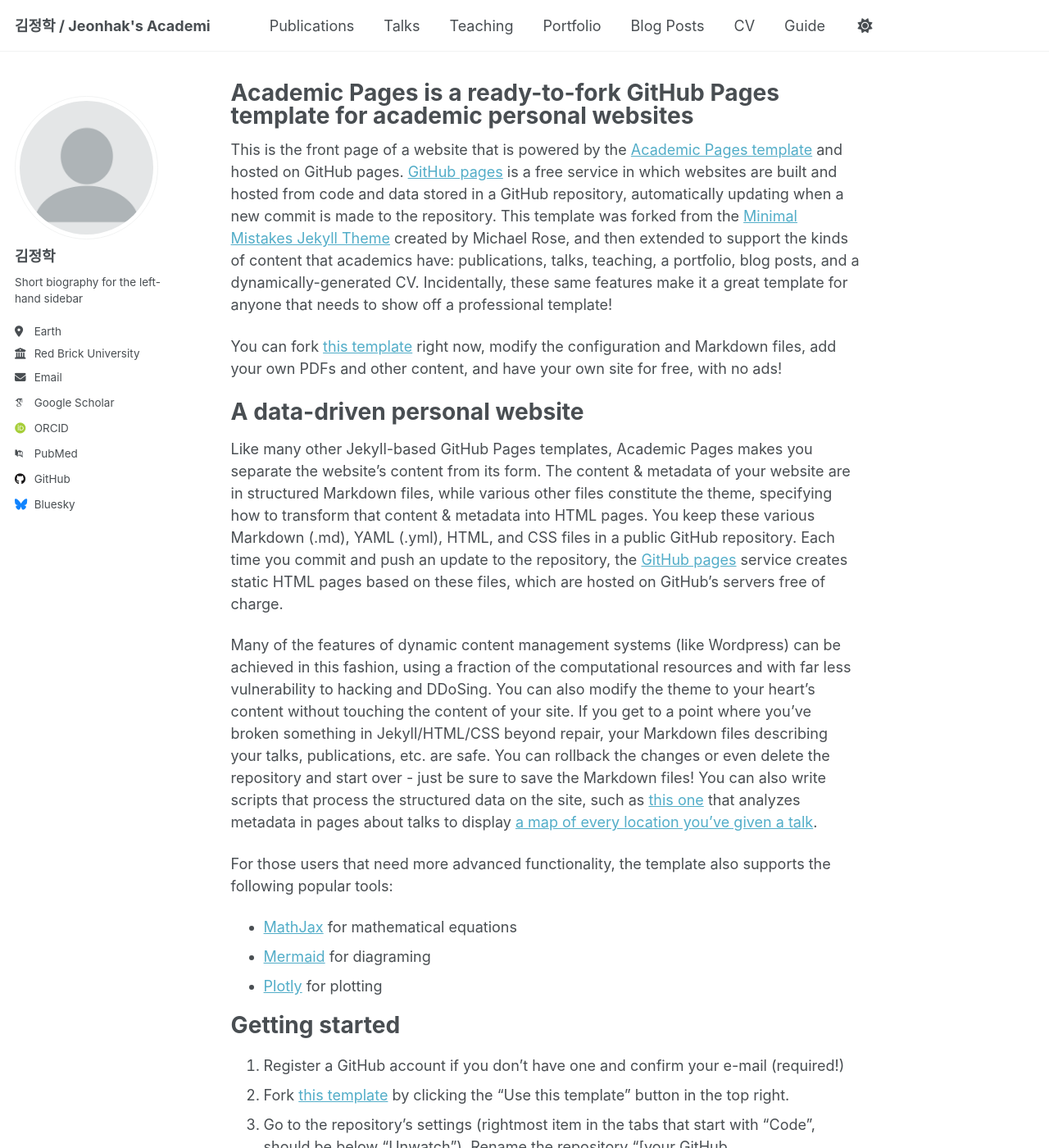
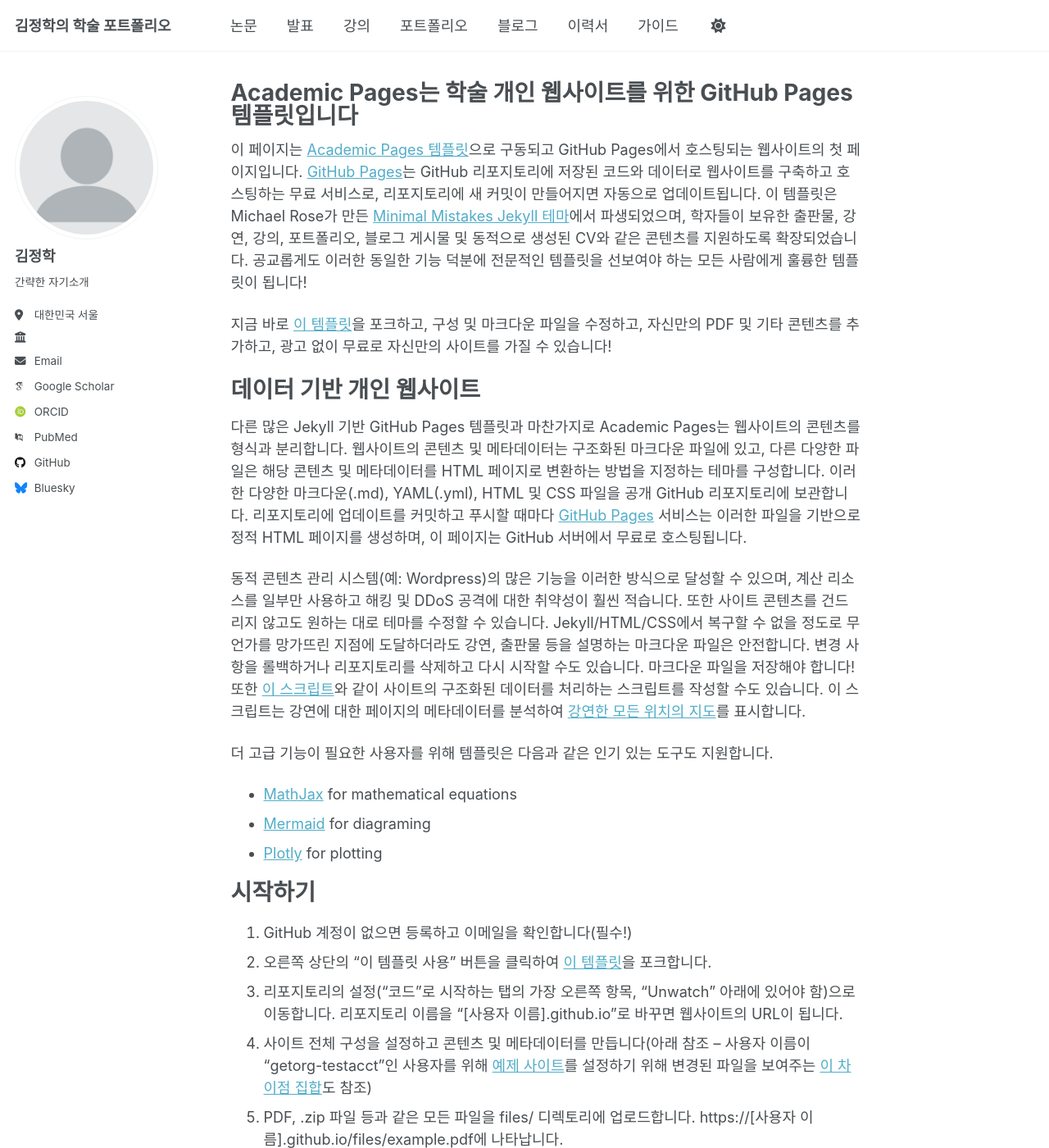
Before and after one commit to wjdgkr3386/wjdgkr3386.github.io, a Jekyll site: the page built from _pages/about.md, in a window 1280 px wide and 1400 px high. Shown: the whole window at 82% size. Built offline with Jekyll 4.4.1, drawn with Linux system fonts in a browser that asks for light colours; some web fonts are replaced; a script that is not in the unit is left out; some of the changed text lies outside the part shown.

Commit message:
Translate site content to Korean

```diff
--- a/_config.yml
+++ b/_config.yml
@@ -1,18 +1,18 @@
 # Welcome to Jekyll!
 #
 # This config file is meant for settings that affect your entire site, values
-# which you are expected to set up once and rarely need to edit after that.
+# which you arere expected to set up once and rarely need to edit after that.
 # For technical reasons, this file is *NOT* reloaded automatically when you use
 # `jekyll serve -l -H localhost`. If you change this file, please restart the
 # server process.
 
 # Basic Site Settings
-locale                   : "en-US"
+locale                   : "ko-KR"
 site_theme               : "default" # Currently available options are "default", "air"
-title                    : "김정학 / Jeonhak's Academi"
+title                    : "김정학의 학술 포트폴리오"
 title_separator          : "-"
-name                     : &name "Your Name"
-description              : &description "personal description"
+name                     : &name "김정학"
+description              : &description "개인 웹사이트"
 url                      : https://academicpages.github.io # the base hostname & protocol for your site e.g. "https://[your GitHub username].github.io" or if you already have some other page hosted on Github then use "https://[your GitHub username].github.io/[Your Repo Name]"
 baseurl                  : "" # the subpath of your site, e.g. "/blog"
 repository               : "academicpages/academicpages.github.io"
@@ -25,9 +25,9 @@ author:
   avatar           : "profile.png"
   name             : "김정학"
   pronouns         : # example: "she/her"
-  bio              : "Short biography for the left-hand sidebar"
-  location         : "Earth"
-  employer         : "Red Brick University"
+  bio              : "간략한 자기소개"
+  location         : "대한민국 서울"
+  employer         : ""
   uri              : # URL
   email            : "none@example.org"
 
@@ -81,11 +81,11 @@ author:
 # Publication Category - The following the list of publication categories and their headings
 publication_category:
   books:
-    title: 'Books'
+    title: '서적'
   manuscripts:
-    title: 'Journal Articles'
+    title: '학술 논문'
   conferences:
-    title: 'Conference Papers'
+    title: '컨퍼런스 논문'
 
 # Site Settings
 teaser                   :  # filename of teaser fallback teaser image placed in /images/, .e.g. "500x300.png"
--- a/_pages/about.md
+++ b/_pages/about.md
@@ -1,56 +1,56 @@
 ---
 permalink: /
-title: "Academic Pages is a ready-to-fork GitHub Pages template for academic personal websites"
+title: "Academic Pages는 학술 개인 웹사이트를 위한 GitHub Pages 템플릿입니다"
 author_profile: true
 redirect_from:
   - /about/
   - /about.html
 ---
 
-This is the front page of a website that is powered by the [Academic Pages template](https://github.com/academicpages/academicpages.github.io) and hosted on GitHub pages. [GitHub pages](https://pages.github.com) is a free service in which websites are built and hosted from code and data stored in a GitHub repository, automatically updating when a new commit is made to the repository. This template was forked from the [Minimal Mistakes Jekyll Theme](https://mmistakes.github.io/minimal-mistakes/) created by Michael Rose, and then extended to support the kinds of content that academics have: publications, talks, teaching, a portfolio, blog posts, and a dynamically-generated CV. Incidentally, these same features make it a great template for anyone that needs to show off a professional template!
+이 페이지는 [Academic Pages 템플릿](https://github.com/academicpages/academicpages.github.io)으로 구동되고 GitHub Pages에서 호스팅되는 웹사이트의 첫 페이지입니다. [GitHub Pages](https://pages.github.com)는 GitHub 리포지토리에 저장된 코드와 데이터로 웹사이트를 구축하고 호스팅하는 무료 서비스로, 리포지토리에 새 커밋이 만들어지면 자동으로 업데이트됩니다. 이 템플릿은 Michael Rose가 만든 [Minimal Mistakes Jekyll 테마](https://mmistakes.github.io/minimal-mistakes/)에서 파생되었으며, 학자들이 보유한 출판물, 강연, 강의, 포트폴리오, 블로그 게시물 및 동적으로 생성된 CV와 같은 콘텐츠를 지원하도록 확장되었습니다. 공교롭게도 이러한 동일한 기능 덕분에 전문적인 템플릿을 선보여야 하는 모든 사람에게 훌륭한 템플릿이 됩니다!
 
- You can fork [this template](https://github.com/academicpages/academicpages.github.io) right now, modify the configuration and Markdown files, add your own PDFs and other content, and have your own site for free, with no ads!
+ 지금 바로 [이 템플릿](https://github.com/academicpages/academicpages.github.io)을 포크하고, 구성 및 마크다운 파일을 수정하고, 자신만의 PDF 및 기타 콘텐츠를 추가하고, 광고 없이 무료로 자신만의 사이트를 가질 수 있습니다!
 
-A data-driven personal website
+데이터 기반 개인 웹사이트
 ======
-Like many other Jekyll-based GitHub Pages templates, Academic Pages makes you separate the website's content from its form. The content & metadata of your website are in structured Markdown files, while various other files constitute the theme, specifying how to transform that content & metadata into HTML pages. You keep these various Markdown (.md), YAML (.yml), HTML, and CSS files in a public GitHub repository. Each time you commit and push an update to the repository, the [GitHub pages](https://pages.github.com/) service creates static HTML pages based on these files, which are hosted on GitHub's servers free of charge.
+다른 많은 Jekyll 기반 GitHub Pages 템플릿과 마찬가지로 Academic Pages는 웹사이트의 콘텐츠를 형식과 분리합니다. 웹사이트의 콘텐츠 및 메타데이터는 구조화된 마크다운 파일에 있고, 다른 다양한 파일은 해당 콘텐츠 및 메타데이터를 HTML 페이지로 변환하는 방법을 지정하는 테마를 구성합니다. 이러한 다양한 마크다운(.md), YAML(.yml), HTML 및 CSS 파일을 공개 GitHub 리포지토리에 보관합니다. 리포지토리에 업데이트를 커밋하고 푸시할 때마다 [GitHub Pages](https://pages.github.com/) 서비스는 이러한 파일을 기반으로 정적 HTML 페이지를 생성하며, 이 페이지는 GitHub 서버에서 무료로 호스팅됩니다.
 
-Many of the features of dynamic content management systems (like Wordpress) can be achieved in this fashion, using a fraction of the computational resources and with far less vulnerability to hacking and DDoSing. You can also modify the theme to your heart's content without touching the content of your site. If you get to a point where you've broken something in Jekyll/HTML/CSS beyond repair, your Markdown files describing your talks, publications, etc. are safe. You can rollback the changes or even delete the repository and start over - just be sure to save the Markdown files! You can also write scripts that process the structured data on the site, such as [this one](https://github.com/academicpages/academicpages.github.io/blob/master/talkmap.ipynb) that analyzes metadata in pages about talks to display [a map of every location you've given a talk](https://academicpages.github.io/talkmap.html).
+동적 콘텐츠 관리 시스템(예: Wordpress)의 많은 기능을 이러한 방식으로 달성할 수 있으며, 계산 리소스를 일부만 사용하고 해킹 및 DDoS 공격에 대한 취약성이 훨씬 적습니다. 또한 사이트 콘텐츠를 건드리지 않고도 원하는 대로 테마를 수정할 수 있습니다. Jekyll/HTML/CSS에서 복구할 수 없을 정도로 무언가를 망가뜨린 지점에 도달하더라도 강연, 출판물 등을 설명하는 마크다운 파일은 안전합니다. 변경 사항을 롤백하거나 리포지토리를 삭제하고 다시 시작할 수도 있습니다. 마크다운 파일을 저장해야 합니다! 또한 [이 스크립트](https://github.com/academicpages/academicpages.github.io/blob/master/talkmap.ipynb)와 같이 사이트의 구조화된 데이터를 처리하는 스크립트를 작성할 수도 있습니다. 이 스크립트는 강연에 대한 페이지의 메타데이터를 분석하여 [강연한 모든 위치의 지도](https://academicpages.github.io/talkmap.html)를 표시합니다.
 
-For those users that need more advanced functionality, the template also supports the following popular tools:
+더 고급 기능이 필요한 사용자를 위해 템플릿은 다음과 같은 인기 있는 도구도 지원합니다.
 - [MathJax](https://www.mathjax.org/) for mathematical equations
 - [Mermaid](https://mermaid.js.org/) for diagraming
 - [Plotly](https://plotly.com/javascript/) for plotting
 
-Getting started
+시작하기
 ======
-1. Register a GitHub account if you don't have one and confirm your e-mail (required!)
-1. Fork [this template](https://github.com/academicpages/academicpages.github.io) by clicking the "Use this template" button in the top right.
-1. Go to the repository's settings (rightmost item in the tabs that start with "Code", should be below "Unwatch"). Rename the repository "[your GitHub username].github.io", which will also be your website's URL.
-1. Set site-wide configuration and create content & metadata (see below -- also see [this set of diffs](http://archive.is/3TPas) showing what files were changed to set up [an example site](https://getorg-testacct.github.io) for a user with the username "getorg-testacct")
-1. Upload any files (like PDFs, .zip files, etc.) to the files/ directory. They will appear at https://[your GitHub username].github.io/files/example.pdf.
-1. Check status by going to the repository settings, in the "GitHub pages" section
+1. GitHub 계정이 없으면 등록하고 이메일을 확인합니다(필수!)
+1. 오른쪽 상단의 "이 템플릿 사용" 버튼을 클릭하여 [이 템플릿](https://github.com/academicpages/academicpages.github.io)을 포크합니다.
+1. 리포지토리의 설정("코드"로 시작하는 탭의 가장 오른쪽 항목, "Unwatch" 아래에 있어야 함)으로 이동합니다. 리포지토리 이름을 "[사용자 이름].github.io"로 바꾸면 웹사이트의 URL이 됩니다.
+1. 사이트 전체 구성을 설정하고 콘텐츠 및 메타데이터를 만듭니다(아래 참조 -- 사용자 이름이 "getorg-testacct"인 사용자를 위해 [예제 사이트](https://getorg-testacct.github.io)를 설정하기 위해 변경된 파일을 보여주는 [이 차이점 집합](http://archive.is/3TPas)도 참조)
+1. PDF, .zip 파일 등과 같은 모든 파일을 files/ 디렉토리에 업로드합니다. https://[사용자 이름].github.io/files/example.pdf에 나타납니다.
+1. 리포지토리 설정의 "GitHub Pages" 섹션으로 이동하여 상태를 확인합니다.
 
-Site-wide configuration
+사이트 전체 구성
 ------
-The main configuration file for the site is in the base directory in [_config.yml](https://github.com/academicpages/academicpages.github.io/blob/master/_config.yml), which defines the content in the sidebars and other site-wide features. You will need to replace the default variables with ones about yourself and your site's github repository. The configuration file for the top menu is in [_data/navigation.yml](https://github.com/academicpages/academicpages.github.io/blob/master/_data/navigation.yml). For example, if you don't have a portfolio or blog posts, you can remove those items from that navigation.yml file to remove them from the header.
+사이트의 기본 구성 파일은 [_config.yml](https://github.com/academicpages/academicpages.github.io/blob/master/_config.yml)의 기본 디렉토리에 있으며, 사이드바의 콘텐츠 및 기타 사이트 전체 기능을 정의합니다. 기본 변수를 자신과 사이트의 github 리포지토리에 대한 변수로 바꿔야 합니다. 상단 메뉴의 구성 파일은 [_data/navigation.yml](https://github.com/academicpages/academicpages.github.io/blob/master/_data/navigation.yml)에 있습니다. 예를 들어 포트폴리오나 블로그 게시물이 없는 경우 해당 navigation.yml 파일에서 해당 항목을 제거하여 헤더에서 제거할 수 있습니다.
 
-Create content & metadata
+콘텐츠 및 메타데이터 만들기
 ------
-For site content, there is one Markdown file for each type of content, which are stored in directories like _publications, _talks, _posts, _teaching, or _pages. For example, each talk is a Markdown file in the [_talks directory](https://github.com/academicpages/academicpages.github.io/tree/master/_talks). At the top of each Markdown file is structured data in YAML about the talk, which the theme will parse to do lots of cool stuff. The same structured data about a talk is used to generate the list of talks on the [Talks page](https://academicpages.github.io/talks), each [individual page](https://academicpages.github.io/talks/2012-03-01-talk-1) for specific talks, the talks section for the [CV page](https://academicpages.github.io/cv), and the [map of places you've given a talk](https://academicpages.github.io/talkmap.html) (if you run this [python file](https://github.com/academicpages/academicpages.github.io/blob/master/talkmap.py) or [Jupyter notebook](https://github.com/academicpages/academicpages.github.io/blob/master/talkmap.ipynb), which creates the HTML for the map based on the contents of the _talks directory).
+사이트 콘텐츠의 경우 각 콘텐츠 유형에 대해 하나의 마크다운 파일이 있으며, _publications, _talks, _posts, _teaching 또는 _pages와 같은 디렉토리에 저장됩니다. 예를 들어 각 강연은 [_talks 디렉토리](https://github.com/academicpages/academicpages.github.io/tree/master/_talks)의 마크다운 파일입니다. 각 마크다운 파일의 맨 위에는 강연에 대한 YAML의 구조화된 데이터가 있으며, 테마는 이를 구문 분석하여 멋진 작업을 많이 수행합니다. 강연에 대한 동일한 구조화된 데이터는 [강연 페이지](https://academicpages.github.io/talks)의 강연 목록, 특정 강연에 대한 각 [개별 페이지](https://academicpages.github.io/talks/2012-03-01-talk-1) for specific talks, the talks section for the [CV page](https://academicpages.github.io/cv), and the [map of places you've given a talk](https://academicpages.github.io/talkmap.html) (if you run this [python file](https://github.com/academicpages/academicpages.github.io/blob/master/talkmap.py) or [Jupyter notebook](https://github.com/academicpages/academicpages.github.io/blob/master/talkmap.ipynb), which creates the HTML for the map based on the contents of the _talks directory).
 
-**Markdown generator**
+**마크다운 생성기**
 
-The repository includes [a set of Jupyter notebooks](https://github.com/academicpages/academicpages.github.io/tree/master/markdown_generator
-) that converts a CSV containing structured data about talks or presentations into individual Markdown files that will be properly formatted for the Academic Pages template. The sample CSVs in that directory are the ones I used to create my own personal website at stuartgeiger.com. My usual workflow is that I keep a spreadsheet of my publications and talks, then run the code in these notebooks to generate the Markdown files, then commit and push them to the GitHub repository.
+이 리포지토리에는 강연이나 발표에 대한 구조화된 데이터가 포함된 CSV를 Academic Pages 템플릿에 맞게 올바르게 포맷될 개별 마크다운 파일로 변환하는 [Jupyter 노트북 세트](https://github.com/academicpages/academicpages.github.io/tree/master/markdown_generator
+)가 포함되어 있습니다. 해당 디렉토리의 샘플 CSV는 제가 stuartgeiger.com에서 제 개인 웹사이트를 만드는 데 사용한 것입니다. 제 일반적인 작업 흐름은 출판물과 강연의 스프레드시트를 유지한 다음 이 노트북의 코드를 실행하여 마크다운 파일을 생성한 다음 GitHub 리포지토리에 커밋하고 푸시하는 것입니다.
 
-How to edit your site's GitHub repository
+사이트의 GitHub 리포지토리 편집 방법
 ------
-Many people use a git client to create files on their local computer and then push them to GitHub's servers. If you are not familiar with git, you can directly edit these configuration and Markdown files directly in the github.com interface. Navigate to a file (like [this one](https://github.com/academicpages/academicpages.github.io/blob/master/_talks/2012-03-01-talk-1.md) and click the pencil icon in the top right of the content preview (to the right of the "Raw | Blame | History" buttons). You can delete a file by clicking the trashcan icon to the right of the pencil icon. You can also create new files or upload files by navigating to a directory and clicking the "Create new file" or "Upload files" buttons.
+많은 사람들이 git 클라이언트를 사용하여 로컬 컴퓨터에 파일을 만든 다음 GitHub 서버로 푸시합니다. git에 익숙하지 않은 경우 github.com 인터페이스에서 직접 이러한 구성 및 마크다운 파일을 직접 편집할 수 있습니다. 파일(예: [이 파일](https://github.com/academicpages/academicpages.github.io/blob/master/_talks/2012-03-01-talk-1.md))로 이동하여 콘텐츠 미리보기의 오른쪽 상단에 있는 연필 아이콘("Raw | Blame | History" 버튼의 오른쪽에 있음)을 클릭합니다. 연필 아이콘 오른쪽에 있는 휴지통 아이콘을 클릭하여 파일을 삭제할 수 있습니다. 디렉토리로 이동하여 "새 파일 만들기" 또는 "파일 업로드" 버튼을 클릭하여 새 파일을 만들거나 파일을 업로드할 수도 있습니다.
 
-Example: editing a Markdown file for a talk
+예: 강연을 위한 마크다운 파일 편집
 ![Editing a Markdown file for a talk](/images/editing-talk.png)
 
-For more info
+더 많은 정보
 ------
-More info about configuring Academic Pages can be found in [the guide](https://academicpages.github.io/markdown/), the [growing wiki](https://github.com/academicpages/academicpages.github.io/wiki), and you can always [ask a question on GitHub](https://github.com/academicpages/academicpages.github.io/discussions). The [guides for the Minimal Mistakes theme](https://mmistakes.github.io/minimal-mistakes/docs/configuration/) (which this theme was forked from) might also be helpful.
+Academic Pages 구성에 대한 자세한 내용은 [가이드](https://academicpages.github.io/markdown/), [성장하는 위키](https://github.com/academicpages/academicpages.github.io/wiki)에서 찾을 수 있으며, 언제든지 [GitHub에서 질문](https://github.com/academicpages/academicpages.github.io/discussions)할 수 있습니다. [Minimal Mistakes 테마 가이드](https://mmistakes.github.io/minimal-mistakes/docs/configuration/)(이 테마가 파생된 테마)도 도움이 될 수 있습니다.
```
Also changed, not shown: _data/navigation.yml (+7 -7 lines).
